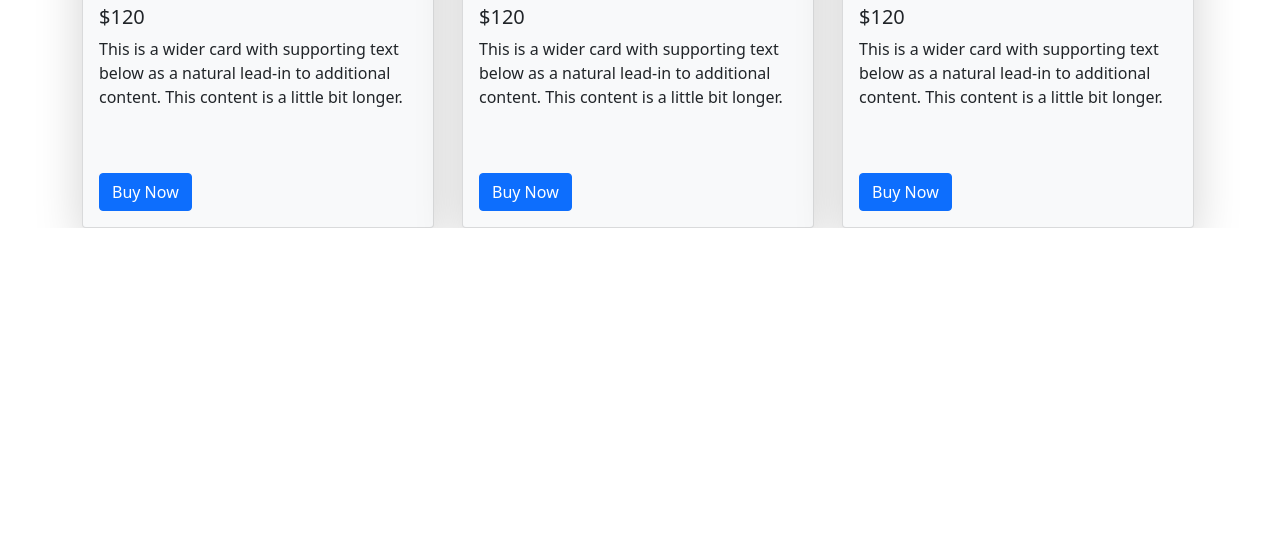
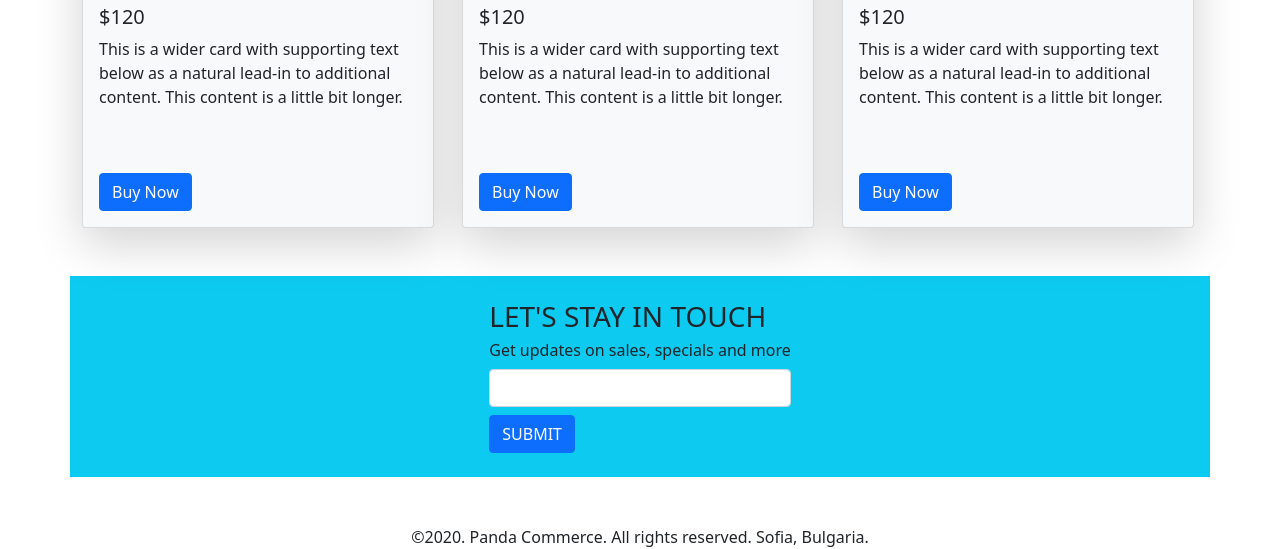
Before and after one commit to razedulislam/panda-ecomerce, a plain HTML site: page index.html in a window 1280 px wide. Shown: the part 1717-2266 px from the top of the page. Before the commit the page ends 1945 px from the top, so only its background shows below. Drawn offline with nearby package versions, Linux system fonts and the light colour scheme.

Commit message:
footer added

```diff
--- a/index.html
+++ b/index.html
@@ -173,7 +173,7 @@
        </section>
        <!-- Shoes end -->
        <!-- Backpack start  -->
-       <section class="container pt-5 ">
+       <section class="container py-5 ">
         <div class="row">
             <div class="col-lg-4">
                 <div class="card shadow-lg bg-light" style="width: 22rem;">
@@ -215,15 +215,34 @@
        </section>
        <!-- Backpack end -->
 
+       <!-- Subscribe section  -->
+
+      <section class="container d-flex align-items-center justify-content-center orange-bg bg-info" id="subscribe">
+        <div class="py-4">
+          <h3>LET'S STAY IN TOUCH</h3>
+          <h6>Get updates on sales, specials and more</h6>
+          <input class="form-control" type="text">
+          <button type="button" class="btn btn-primary mt-2">SUBMIT</button>
+        </div>
+       </section>
+       <!-- Subscribe section  -->
+
     </main>
 
 
     <!-- main section end  -->
 
     <!-- footer section start  -->
-    <footer>
 
-    </footer>
+      <footer class="container pt-5">
+          <div class="row">
+            <div class="col d-flex justify-content-center">
+              ©2020. Panda Commerce. All rights reserved. Sofia, Bulgaria.
+            </div>
+
+          </div>
+
+      </footer>
     <!-- footer section end  -->
 
     <!-- Bootstrap js  -->
```
